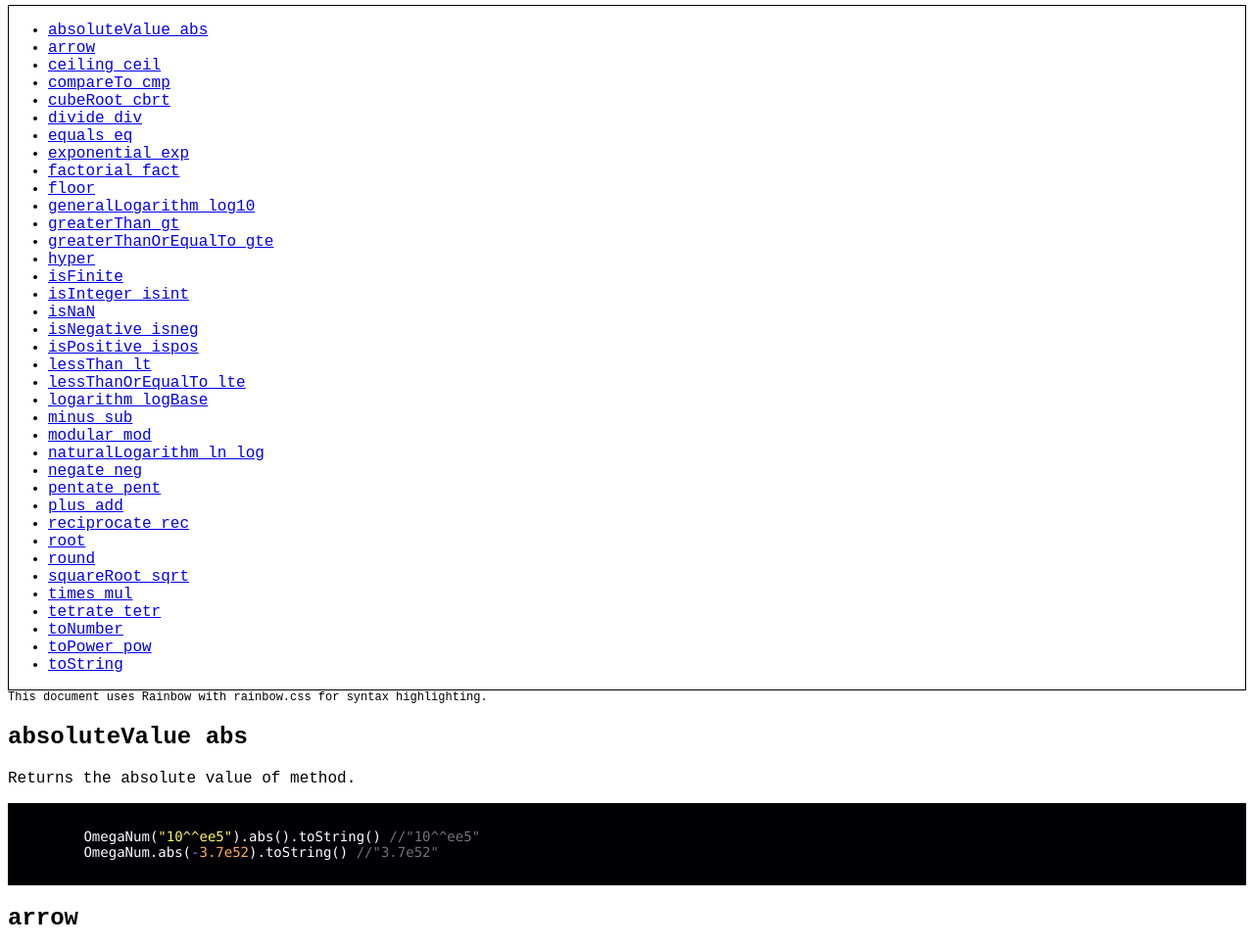
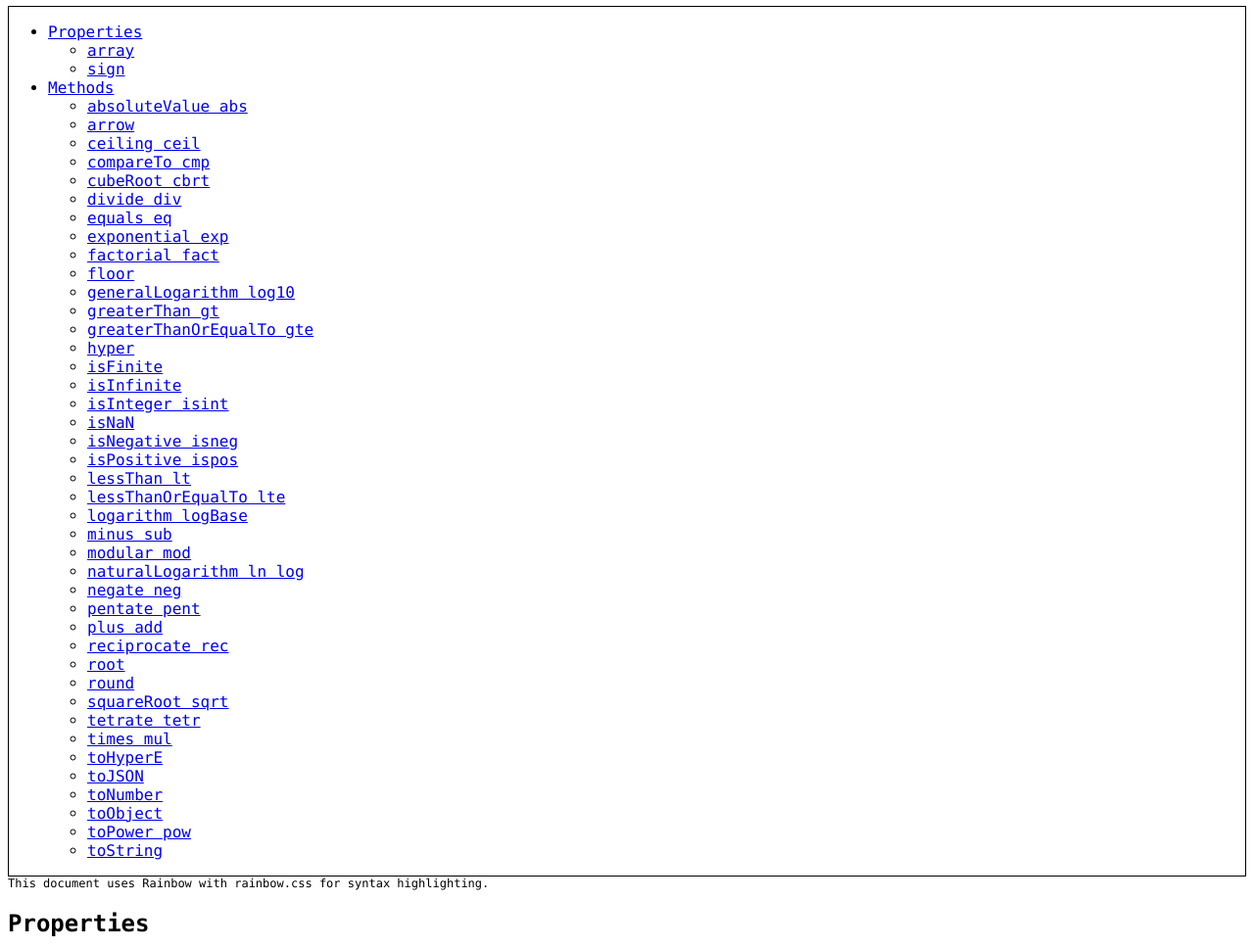
Before and after one commit to Naruyoko/OmegaNum.js, a plain HTML site: page docs.html in a window 1280 px wide. Shown: the part 75-1043 px from the top of the page at 98% size. Drawn offline with Linux system fonts and the light colour scheme.

Commit message:
α 1.0.2.7

```diff
--- a/docs.html
+++ b/docs.html
@@ -4,12 +4,9 @@
     <title>OmegaNum</title>
     <style>
       body {
-        font-family:monospace;
+        font-family: "Consolas", monospace;
+        font-size: 16px;
       }
-      body{
-        font-size:16px;
-      }
-
     </style>
     <link href="./rainbow.css" rel="stylesheet" type="text/css"></style>
     <script src="./rainbow-custom.min.js"></script>
@@ -18,47 +15,91 @@
     <h1>OmegaNum.js Docs</h1>
     <div style="border:1px black solid">
       <ul>
-        <li><a href="#abs">absoluteValue abs</a></li>
-        <li><a href="#arrow">arrow</a></li>
-        <li><a href="#ceil">ceiling ceil</a></li>
-        <li><a href="#cmp">compareTo cmp</a></li>
-        <li><a href="#cbrt">cubeRoot cbrt</a></li>
-        <li><a href="#div">divide div</a></li>
-        <li><a href="#eq">equals eq</a></li>
-        <li><a href="#exp">exponential exp</a></li>
-        <li><a href="#fact">factorial fact</a></li>
-        <li><a href="#floor">floor</a></li>
-        <li><a href="#log10">generalLogarithm log10</a></li>
-        <li><a href="#gt">greaterThan gt</a></li>
-        <li><a href="#gte">greaterThanOrEqualTo gte</a></li>
-        <li><a href="#hyper">hyper</a></li>
-        <li><a href="#isFinite">isFinite</a></li>
-        <li><a href="#isint">isInteger isint</a></li>
-        <li><a href="#isNaN">isNaN</a></li>
-        <li><a href="#isneg">isNegative isneg</a></li>
-        <li><a href="#ispos">isPositive ispos</a></li>
-        <li><a href="#lt">lessThan lt</a></li>
-        <li><a href="#lte">lessThanOrEqualTo lte</a></li>
-        <li><a href="#logBase">logarithm logBase</a></li>
-        <li><a href="#sub">minus sub</a></li>
-        <li><a href="#mod">modular mod</a></li>
-        <li><a href="#ln">naturalLogarithm ln log</a></li>
-        <li><a href="#neg">negate neg</a></li>
-        <li><a href="#pent">pentate pent</a></li>
-        <li><a href="#add">plus add</a></li>
-        <li><a href="#rec">reciprocate rec</a></li>
-        <li><a href="#root">root</a></li>
-        <li><a href="#round">round</a></li>
-        <li><a href="#sqrt">squareRoot sqrt</a></li>
-        <li><a href="#mul">times mul</a></li>
-        <li><a href="#tetr">tetrate tetr</a></li>
-        <li><a href="#toNumber">toNumber</a></li>
-        <li><a href="#pow">toPower pow</a></li>
-        <li><a href="#toString">toString</a></li>
+        <li><a href="#p">Properties</a>
+          <ul>
+            <li><a href="#p.array">array</a></li>
+            <li><a href="#p.sign">sign</a></li>
+          </ul>
+        </li>
+        <li><a href="#m">Methods</a>
+          <ul>
+            <li><a href="#m.abs">absoluteValue abs</a></li>
+            <li><a href="#m.arrow">arrow</a></li>
+            <li><a href="#m.ceil">ceiling ceil</a></li>
+            <li><a href="#m.cmp">compareTo cmp</a></li>
+            <li><a href="#m.cbrt">cubeRoot cbrt</a></li>
+            <li><a href="#m.div">divide div</a></li>
+            <li><a href="#m.eq">equals eq</a></li>
+            <li><a href="#m.exp">exponential exp</a></li>
+            <li><a href="#m.fact">factorial fact</a></li>
+            <li><a href="#m.floor">floor</a></li>
+            <li><a href="#m.log10">generalLogarithm log10</a></li>
+            <li><a href="#m.gt">greaterThan gt</a></li>
+            <li><a href="#m.gte">greaterThanOrEqualTo gte</a></li>
+            <li><a href="#m.hyper">hyper</a></li>
+            <li><a href="#m.isFinite">isFinite</a></li>
+            <li><a href="#m.isInfinite">isInfinite</a></li>
+            <li><a href="#m.isint">isInteger isint</a></li>
+            <li><a href="#m.isNaN">isNaN</a></li>
+            <li><a href="#m.isneg">isNegative isneg</a></li>
+            <li><a href="#m.ispos">isPositive ispos</a></li>
+            <li><a href="#m.lt">lessThan lt</a></li>
+            <li><a href="#m.lte">lessThanOrEqualTo lte</a></li>
+            <li><a href="#m.logBase">logarithm logBase</a></li>
+            <li><a href="#m.sub">minus sub</a></li>
+            <li><a href="#m.mod">modular mod</a></li>
+            <li><a href="#m.ln">naturalLogarithm ln log</a></li>
+            <li><a href="#m.neg">negate neg</a></li>
+            <li><a href="#m.pent">pentate pent</a></li>
+            <li><a href="#m.add">plus add</a></li>
+            <li><a href="#m.rec">reciprocate rec</a></li>
+            <li><a href="#m.root">root</a></li>
+            <li><a href="#m.round">round</a></li>
+            <li><a href="#m.sqrt">squareRoot sqrt</a></li>
+            <li><a href="#m.tetr">tetrate tetr</a></li>
+            <li><a href="#m.mul">times mul</a></li>
+            <li><a href="#m.toHyperE">toHyperE</a></li>
+            <li><a href="#m.toJSON">toJSON</a></li>
+            <li><a href="#m.toNumber">toNumber</a></li>
+            <li><a href="#m.toObject">toObject</a></li>
+            <li><a href="#m.pow">toPower pow</a></li>
+            <li><a href="#m.toString">toString</a></li>
+          </ul>
+        </li>
       </ul>
     </div>
     <div style="font-size:12px">This document uses Rainbow with rainbow.css for syntax highlighting.</div>
-    <h2 id="abs">absoluteValue abs</h2>
+    <h2 id="p">Properties</h2>
+    <h3 id="p.array">array</h3>
+    <p>
+      An array of integers that stores the magnitude of OmegaNum.<br>
+      Array [a<sub>0</sub>,a<sub>1</sub>,a<sub>2</sub>,a<sub>3</sub>,...] represents the magnitude ...(10{3})<sup>a<sub>3</sub></sup>(10^^)<sup>a<sub>2</sub></sup>(10^)<sup>a<sub>1</sub></sup>a<sub>0</sub>
+      It is always standarlized to meet the following requirements(the value must be equivalent):
+      <ul>
+        <li>There are at least 1 element.</li>
+        <li>If there are 1 element:
+          <ul>
+            <li>a<sub>0</sub>=Infinity, or</li>
+            <li>a<sub>0</sub>=NaN, or</li>
+            <li>a<sub>0</sub> is a Number greater than or equal to 0 and less than or equal to 9007199254740991.</li>
+          </ul>
+        </li>
+        <li>Else:
+          <ul>
+            <li>a<sub>0</sub> is a Number greater than to <span title="15.954589770191003">log10(9007199254740991)</span> and less than or equal to 9007199254740991, and</li>
+            <li>a<sub>1</sub> is an integer greater than or equal to 1 and less than or equal to 9007199254740991, and</li>
+            <li>For any integer k greater than or equal to 2, if there a<sub>k</sub> exists then it is an integer greater than or equal to 0 and less than or equal to 9007199254740991; and</li>
+            <li>a<sub>length-1</sub> is greater than 0.</li>
+          </ul>
+        </li>
+      </ul>
+    </p>
+    <h3 id="p.sign">sign</h3>
+    <p>
+      Number representing the sign of OmegaNum. Either 1 or -1. 1 means positive, -1 means negative.
+    </p>
+    <h2 id="m">Methods</h2>
+    <h3 id="m.abs">absoluteValue abs</h3>
     <p>
       Returns the absolute value of method.
       <pre><code data-language="javascript">
@@ -66,7 +107,7 @@
         OmegaNum.abs(-3.7e52).toString() //"3.7e52"
       </code></pre>
     </p>
-    <h2 id="arrow">arrow</h2>
+    <h3 id="m.arrow">arrow</h3>
     <p>
       For static method, it is in form OmegaNum.arrow(x,arrows,y), while non-static method is x.arrow(arrows)(y).
       <pre><code data-language="javascript">
@@ -75,7 +116,7 @@
       </code></pre>
       For non-static method, not having the second parameter will return function of the arrows.
     </p>
-    <h2 id="ceil">ceiling ceil</h2>
+    <h3 id="m.ceil">ceiling ceil</h3>
     <p>
       Returns the ceiling of method.
       <pre><code data-language="javascript">
@@ -83,7 +124,7 @@
         OmegaNum.ceil(-24.32).toString() //"-24"
       </code></pre>
     </p>
-    <h2 id="cmp">compareTo cmp</h2>
+    <h3 id="m.cmp">compareTo cmp</h3>
     <p>
       Compares two numbers, returns 1 if greater, 0 if equal, and -1 if less than.
       <pre><code data-language="javascript">
@@ -92,7 +133,7 @@
         OmegaNum.cmp(6,6) //0
       </code></pre>
     </p>
-    <h2 id="cbrt">cubeRoot cbrt</h2>
+    <h3 id="m.cbrt">cubeRoot cbrt</h3>
     <p>
       Returns the cube root of the number.
       <pre><code data-language="javascript">
@@ -101,7 +142,7 @@
         OmegaNum.cbrt(3).toNumber() //1.4422495703074083
       </code></pre>
     </p>
-    <h2 id="div">divide div</h2>
+    <h3 id="m.div">divide div</h3>
     <p>
       Divides number by another.
       <pre><code data-language="javascript">
@@ -111,7 +152,7 @@
       </code></pre>
       That impresision tho
     </p>
-    <h2 id="eq">equals eq</h2>
+    <h3 id="m.eq">equals eq</h3>
     <p>
       Returns whether two numbers are equal.
       <pre><code data-language="javascript">
@@ -120,7 +161,7 @@
         OmegaNum.div("10^^e16",[16,1,1]) //true
       </code></pre>
     </p>
-    <h2 id="exp">exponential exp</h2>
+    <h3 id="m.exp">exponential exp</h3>
     <p>
       exp function. exp(x)=e<sup>x</sup>
       <pre><code data-language="javascript">
@@ -130,7 +171,7 @@
       </code></pre>
       What the hell happened
     </p>
-    <h2 id="fact">factorial fact</h2>
+    <h3 id="m.fact">factorial fact</h3>
     <p>
       Factorial. Currently, it does not support non-integer input.
       <pre><code data-language="javascript">
@@ -138,7 +179,7 @@
         OmegaNum.fact(1e100).toString() //"e9.956570551809593e101"
       </code></pre>
     </p>
-    <h2 id="floor">floor</h2>
+    <h3 id="m.floor">floor</h3>
     <p>
       Returns floor of number.
       <pre><code data-language="javascript">
@@ -146,7 +187,7 @@
         OmegaNum.floor("ee5e23").toString() //"eee23.69897000433602"
       </code></pre>
     </p>
-    <h2 id="log10">generalLogarithm log10</h2>
+    <h3 id="m.log10">generalLogarithm log10</h3>
     <p>
       Returns general logarithm(log base 10) of number.
       <pre><code data-language="javascript">
@@ -154,7 +195,7 @@
         OmegaNum.log10("eee6.19").toString() //"4.15826806220026e1548816"
       </code></pre>
     </p>
-    <h2 id="gt">greaterThan gt</h2>
+    <h3 id="m.gt">greaterThan gt</h3>
     <p>
       Returns whether number is greater than other.
       <pre><code data-language="javascript">
@@ -163,7 +204,7 @@
         OmegaNum.gt(5,5) //false
       </code></pre>
     </p>
-    <h2 id="gt">greaterThanOrEqualTo gte</h2>
+    <h3 id="m.gt">greaterThanOrEqualTo gte</h3>
     <p>
       Returns whether number is greater than or equal to other.
       <pre><code data-language="javascript">
@@ -172,24 +213,33 @@
         OmegaNum.gt(5,5) //true
       </code></pre>
     </p>
-    <h2 id="hyper">hyper</h2>
+    <h3 id="m.hyper">hyper</h3>
     <p>
       Static only. OmegaNum.hyper(z)(x,y)=hyper-z(x,y).
       <pre><code data-language="javascript">
         OmegaNum.hyper(4)(4,2).toString() //"256"
         OmegaNum.hyper(12)(923,592).toString() //"(10{9})^590 (10{8})^921 (10{7})^921 (10{6})^921 (10{5})^921 (10^^^^)^921 (10^^^)^921 (10^^)^921 (10^)^922 2737.3532242875053"
       </code></pre>
-      Oops.
     </p>
-    <h2 id="isFinite">isFinite</h2>
+    <h3 id="m.isFinite">isFinite</h3>
     <p>
       Returns whether number is finite.
       <pre><code data-language="javascript">
         OmegaNum.isFinite(6) //true
+        OmegaNum.isFinite(NaN) //false
         OmegaNum.isFinite(Infinity) //false
       </code></pre>
     </p>
-    <h2 id="isint">isInteger isint</h2>
+    <h3 id="m.isInfinite">isInfinite</h3>
+    <p>
+      Returns whether number is finite.
+      <pre><code data-language="javascript">
+        OmegaNum.isInfinite(6) //false
+        OmegaNum.isInfinite(NaN) //false
+        OmegaNum.isInfinite(Infinity) //true
+      </code></pre>
+    </p>
+    <h3 id="m.isint">isInteger isint</h3>
     <p>
       Returns whether number is an integer.
       <pre><code data-language="javascript">
@@ -197,7 +247,7 @@
         OmegaNum.isint(8.2) //false
       </code></pre>
     </p>
-    <h2 id="isNaN">isNaN</h2>
+    <h3 id="m.isNaN">isNaN</h3>
     <p>
       Returns whether number is NaN.
       <pre><code data-language="javascript">
@@ -205,7 +255,7 @@
         OmegaNum.isNaN(NaN) //true
       </code></pre>
     </p>
-    <h2 id="isneg">isNegative isneg</h2>
+    <h3 id="m.isneg">isNegative isneg</h3>
     <p>
       Returns whether number is negative.
       <pre><code data-language="javascript">
@@ -213,7 +263,7 @@
         OmegaNum.isNaN(-3) //true
       </code></pre>
     </p>
-    <h2 id="ispos">isPositive ispos</h2>
+    <h3 id="m.ispos">isPositive ispos</h3>
     <p>
       Returns whether number is positive.
       <pre><code data-language="javascript">
@@ -221,7 +271,7 @@
         OmegaNum.isNaN(-3) //false
       </code></pre>
     </p>
-    <h2 id="lt">lessThan lt</h2>
+    <h3 id="m.lt">lessThan lt</h3>
     <p>
       Returns whether number is less than other.
       <pre><code data-language="javascript">
@@ -230,7 +280,7 @@
         OmegaNum.gt(5,5) //false
       </code></pre>
     </p>
-    <h2 id="lt">lessThanOrEqualTo lte</h2>
+    <h3 id="m.lt">lessThanOrEqualTo lte</h3>
     <p>
       Returns whether number is less than or equal to other.
       <pre><code data-language="javascript">
@@ -239,7 +289,7 @@
         OmegaNum.gt(5,5) //true
       </code></pre>
     </p>
-    <h2 id="logBase">logarithm logBase</h2>
+    <h3 id="m.logBase">logarithm logBase</h3>
     <p>
       Returns logarithm of number with a base.
       <pre><code data-language="javascript">
@@ -247,7 +297,7 @@
         OmegaNum.logBase("e3.5e393",5891).toString() //"9.283354173739596e392"
       </code></pre>
     </p>
-    <h2 id="sub">minus sub</h2>
+    <h3 id="m.sub">minus sub</h3>
     <p>
       Subtraction.
       <pre><code data-language="javascript">
@@ -255,7 +305,7 @@
         OmegaNum.sub("ee6.238","ee6.239").toString() //"-9.948420585793617e1733803"
       </code></pre>
     </p>
-    <h2 id="mod">modular mod</h2>
+    <h3 id="m.mod">modular mod</h3>
     <p>
       Modulo operation without floor.
       <pre><code data-language="javascript">
@@ -263,7 +313,7 @@
         OmegaNum.mod("e13.523",6232).toString() //"1683.47265625"
       </code></pre>
     </p>
-    <h2 id="ln">naturalLogarithm ln log</h2>
+    <h3 id="m.ln">naturalLogarithm ln log</h3>
     <p>
       Returns the natural logarithm.
       <pre><code data-language="javascript">
@@ -271,7 +321,7 @@
         OmegaNum.ln("eee1").toString() //"23025850929.940456"
       </code></pre>
     </p>
-    <h2 id="neg">negate neg</h2>
+    <h3 id="m.neg">negate neg</h3>
     <p>
       Returns the negated value.
       <pre><code data-language="javascript">
@@ -279,7 +329,7 @@
         OmegaNum.neg(-921.3).toString() //"-921.3"
       </code></pre>
     </p>
-    <h2 id="pent">pentate pent</h2>
+    <h3 id="m.pent">pentate pent</h3>
     <p>
       Pentation.
       <pre><code data-language="javascript">
@@ -287,7 +337,7 @@
         OmegaNum.pent("e5e18","ee5e10").toString() //"10^^^e1e50000000000"
       </code></pre>
     </p>
-    <h2 id="add">plus add</h2>
+    <h3 id="m.add">plus add</h3>
     <p>
       Addition.
       <pre><code data-language="javascript">
@@ -295,7 +345,7 @@
         OmegaNum.add(3923,-34823).toString() //"-30900"
       </code></pre>
     </p>
-    <h2 id="rec">reciprocate rec</h2>
+    <h3 id="m.rec">reciprocate rec</h3>
     <p>
       Returns the reciprocal.
       <pre><code data-language="javascript">
@@ -303,7 +353,7 @@
         OmegaNum.rec(-0.00045).toString() //"-2222.222222222222"
       </code></pre>
     </p>
-    <h2 id="root">root</h2>
+    <h3 id="m.root">root</h3>
     <p>
       Returns the y-th root of x.
       <pre><code data-language="javascript">
@@ -311,7 +361,7 @@
         OmegaNum.root(252.43,7).toString() //"2.203753399900375"
       </code></pre>
     </p>
-    <h2 id="round">round</h2>
+    <h3 id="m.round">round</h3>
     <p>
       Returns the rounded number.
       <pre><code data-language="javascript">
@@ -319,7 +369,7 @@
         OmegaNum.round(-68.23).toString() //"-68"
       </code></pre>
     </p>
-    <h2 id="sqrt">squareRoot sqrt</h2>
+    <h3 id="m.sqrt">squareRoot sqrt</h3>
     <p>
       Returns the square root.
       <pre><code data-language="javascript">
@@ -328,7 +378,15 @@
         OmegaNum.sqrt(-1).toString() //"NaN"
       </code></pre>
     </p>
-    <h2 id="mul">times mul</h2>
+    <h3 id="m.tetr">tetrate tetr</h3>
+    <p>
+      <a href="https://googology.wikia.com/wiki/Tetration">Tetration</a>.
+      <pre><code data-language="javascript">
+        OmegaNum.tetr(3,3).toString() //"7625597484987"
+        OmegaNum.tetr("e5e52",512).toString() //"(10^)^513 52.69897000433602"
+      </code></pre>
+    </p>
+    <h3 id="m.mul">times mul</h3>
     <p>
       Multiplication.
       <pre><code data-language="javascript">
@@ -336,15 +394,23 @@
         OmegaNum.mul("e8e12","e2e13").toString() //"1e28000000000000"
       </code></pre>
     </p>
-    <h2 id="tetr">tetrate tetr</h2>
+    <h3 id="m.toHyperE">toHyperE</h3>
     <p>
-      <a href="https://googology.wikia.com/wiki/Tetration">Tetration</a>.
+      Converts into <a href="https://googology.wikia.org/wiki/Hyper-E_notation">Hyper-E Notation</a>.
       <pre><code data-language="javascript">
-        OmegaNum.tetr(3,3).toString() //"7625597484987"
-        OmegaNum.tetr("e5e52",512).toString() //"(10^)^513 52.69897000433602"
+        OmegaNum(52).toHyperE() //"52"
+        OmegaNum("eee30").toHyperE() //"E30#3"
       </code></pre>
     </p>
-    <h2 id="toNumber">toNumber</h2>
+    <h3 id="m.toJSON">toJSON</h3>
+    <p>
+      Converts into JSON with property "array" and "sign".
+      <pre><code data-language="javascript">
+        OmegaNum(52).toJSON() //"{\"array\":[52],\"sign\":1}"
+        OmegaNum("eee30").toJSON() //"{\"array\":[30,3],\"sign\":1}"
+      </code></pre>
+    </p>
+    <h3 id="m.toNumber">toNumber</h3>
     <p>
       Converts the number into Number.
       <pre><code data-language="javascript">
@@ -352,7 +418,15 @@
         OmegaNum("eee30").toNumber() //Infinity
       </code></pre>
     </p>
-    <h2 id="pow">toPower pow</h2>
+    <h3 id="m.toObject">toObject</h3>
+    <p>
+      Converts into Object with property "array" and "sign".
+      <pre><code data-language="javascript">
+        OmegaNum(52).toJSON() //{array:[52],sign:1}
+        OmegaNum("eee30").toJSON() //{array:[30,3],sign:1}
+      </code></pre>
+    </p>
+    <h3 id="m.pow">toPower pow</h3>
     <p>
       Exponentiation.
       <pre><code data-language="javascript">
@@ -360,7 +434,7 @@
         OmegaNum.pow("e2e9","e5e9").toString() //"e2.0000007521745653e5000000009"
       </code></pre>
     </p>
-    <h2 id="toString">toString</h2>
+    <h3 id="m.toString">toString</h3>
     <p>
       Converts the number into String.
       <pre><code data-language="javascript">
--- /dev/null
+++ b/explanation.html
@@ -0,0 +1,67 @@
+<!DOCTYPE HTML>
+<html>
+  <head>
+    <title>OmegaNum</title>
+    <style>
+      body {
+        font-family: "Consolas", monospace;
+        font-size: 16px;
+      }
+    </style>
+    <script type="text/javascript" async src="https://cdnjs.cloudflare.com/ajax/libs/mathjax/2.7.4/latest.js?config=TeX-MML-AM_CHTML" async></script>
+  </head>
+  <body>
+    <h1>OmegaNum.js Explanation</h1>
+    <div style="border:1px black solid">
+      <ul>
+        <li><a href="#n">What do the numbers mean?</a>
+          <ul>
+            <li><a href="#n.exponent">Exponents</a></li>
+            <li><a href="#n.repeatedexponents">Repeated exponents</a></li>
+            <li><a href="#n.tetration">Tetration</a></li>
+            <li><a href="#n.hyperoperations">Hyperoperations</a></li>
+            <li><a href="#n.condenserepetitions">Condensing repetitions</a></li>
+          </ul>
+        </li>
+      </ul>
+    </div>
+    <h2 id="n">What do the numbers mean?</h2>
+    <h3 id="n.exponent">Exponents</h3>
+    <p>
+      If you are unaware of exponents and the notation:<br>
+      For whole numbers a and b, then exponents are written a<sup>b</sup> or a^b, and read "a raised to the power of b", "a to the power of b", "a to the b", or similar.<br>
+      a^b is equal to a×a×...×a with b a's.<br>
+      Note that a^b and b^a is not always equal. For example, 2^3 = 2×2×2 = 8, but 3^2 = 3×3 = 9.
+    </p>
+    <h3 id="n.repeatedexponents">Repeated exponents</h3>
+    <p>
+      When the exponents are stacked, such as a<sup>b<sup>c</sup></sup> or a^b^c, it is a general consensus that the exponents are calculated from top to bottom, or right to left.<br>
+      2^3^4 = 2^(3^4) = 2^81 = 2.4178516392292583e+24<br>
+      (2^3)^4 = 8^4 = 4096
+    </p>
+    <h3 id="n.tetration">Tetration</h3>
+    <p>
+      Revisit the definitions of multiplication and exponentiation:<br>
+      \(\begin{align}a\times b&=\underset{b\;a\text{'s}}{\underbrace{a+a+\cdots+a}}\\a\text{^}b&=\underset{b\;a\text{'s}}{\underbrace{a\times a\times\cdots\times a}}\end{align}\)<br>
+      We can see to extend the series of operation, which tetration achieves:<br>
+      \(a\uparrow\uparrow b=\underset{b\;a\text{'s}}{\underbrace{a\text{^}a\text{^}\cdots\text{^}a}}\)<br>
+      Tetration is also written as a^^b.<br>
+      Remember that the exponents are solved from top.<br>
+      3^^3 = 3^3^3 = 3^(3^3) = 3^27 = 7625597484987
+    </p>
+    <h3 id="n.hyperoperations">Hyperoperations</h3>
+    <p>
+      After tetration, the series can be extended such as pentation:<br>
+      \(a\uparrow\uparrow\uparrow b=\underset{b\;a\text{'s}}{\underbrace{a\uparrow\uparrow a\uparrow\uparrow\cdots\uparrow\uparrow a}}\)<br>
+      The repeated tetrations are solved from right to left as exponents.<br>
+      The number of arrows are increased as the operation become powerful. n arrows are often abbreviated as ↑<sup>n</sup> or {n}.
+      In general, \(a\uparrow^{c+1}b=\underset{b\;a\text{'s}}{\underbrace{a\uparrow^ca\uparrow^c\cdots\uparrow^ca}}\)<br>
+    </p>
+    <h3 id="n.condenserepetitions">Condensing repetitions</h3>
+    <p>
+      Sometimes, you find yourself over welmed by stuff like 10^^^10^^^10^^^10^^10^^10^10^10^328. OmegaNum.js condenses this by counting the number of repeated operations.<br>
+      If we have 10{n} repeated m times, it is condensed into (10{n})<sup>m</sup> or (10{n})^m. These are finally chained back into a number.<br>
+      The number above can be condensed into (10^^^)^3 (10^^)^2 (10^)^3 328.<br>
+    </p>
+  </body>
+</html>
```
Also changed, not shown: index.html (+10 -9 lines).
